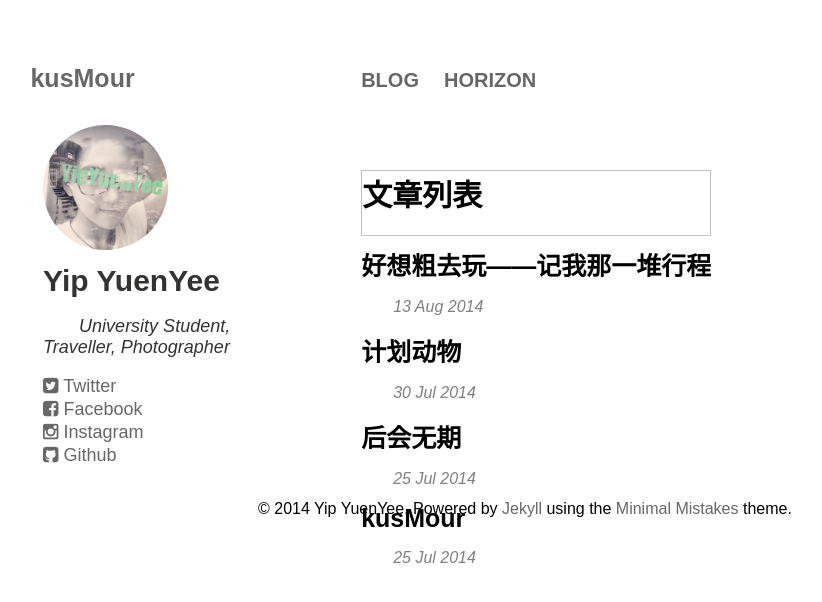
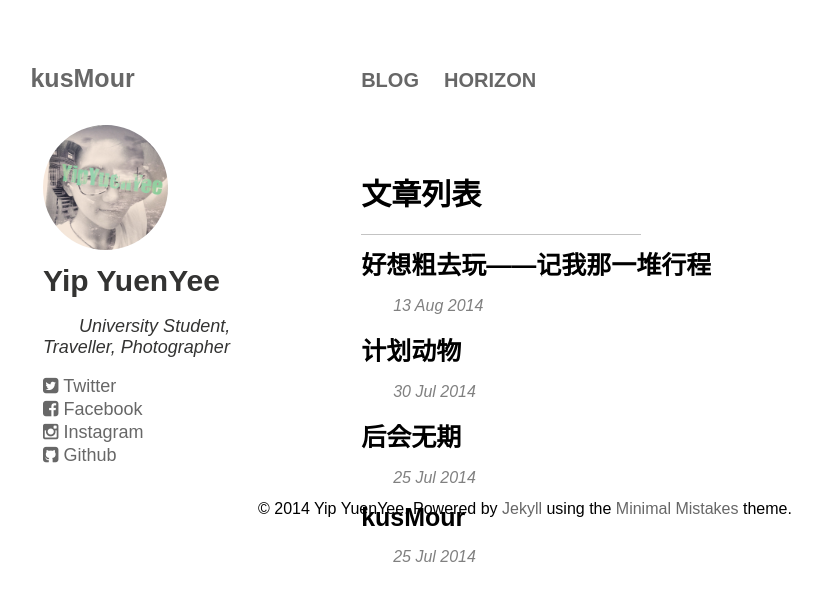
Before and after one commit to kusmour/blog_jekyll, a Jekyll site: the page built from blog_list.html, in a window 1280 px wide. Shown: the top 602 px of the page, without its empty margins (66-888 px from the left). Built offline with Jekyll 4.4.1, drawn with Linux system fonts in a browser that asks for light colours.

Commit message:
change css

```diff
--- a/style/blog_list_page.css
+++ b/style/blog_list_page.css
@@ -9,10 +9,11 @@ article {
 }
 
 .article_list h1 {
+	width: 80%;
 	font-size: 30px;
 	padding-bottom: 20px;
 	margin-bottom: 10px;
-	border: 1px solid #c3c3c3;
+	border-bottom: 1px solid #c3c3c3;
 }
 
 .article_list {
```
